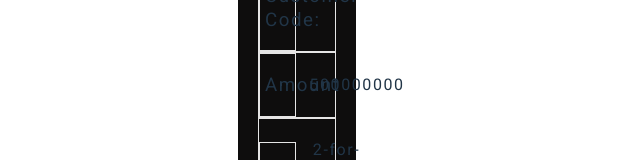
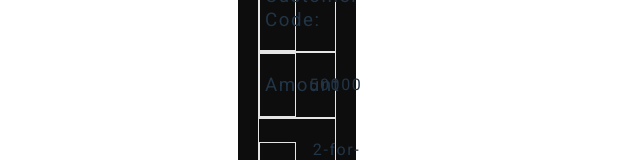
Before and after one commit to JoyOffiong/Payment-Gateway-Integration, a React (Vite) app: page /Invoice in a window 1280 px wide. Shown: the part 262-422 px from the top of the page, without its empty margins (343-983 px from the left). Built offline with nearby package versions, Linux system fonts and the light colour scheme.

Commit message:
fix:amount-fix

```diff
--- a/src/Invoice.jsx
+++ b/src/Invoice.jsx
@@ -5,7 +5,7 @@ import axios from "axios";
 
 function Invoice() {
   const location = useLocation().search.replace("?", "");
-  const amount = `${5000000 * 100}` ;
+  const amount = 50000 ;
   const navigate = useNavigate();
 
   const customer = location.split("=")[1];
```
